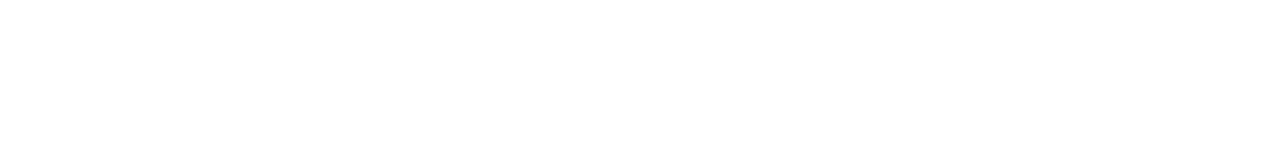
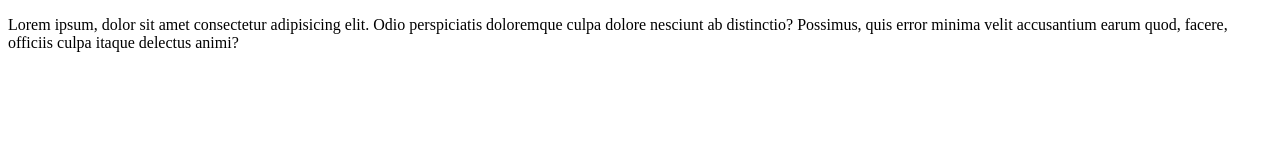
Before and after one commit to RenatoAiade/projeto-1, a plain HTML site: page index.html in a window 1280 px wide. Drawn offline with Linux system fonts and the light colour scheme.

Commit message:
Adicionado texto no body

```diff
--- a/index.html
+++ b/index.html
@@ -6,6 +6,6 @@
     <title>Curso Gratuito Git e GitHub</title>
 </head>
 <body>
-
+    <p>Lorem ipsum, dolor sit amet consectetur adipisicing elit. Odio perspiciatis doloremque culpa dolore nesciunt ab distinctio? Possimus, quis error minima velit accusantium earum quod, facere, officiis culpa itaque delectus animi?</p>
 </body>
 </html>
```
